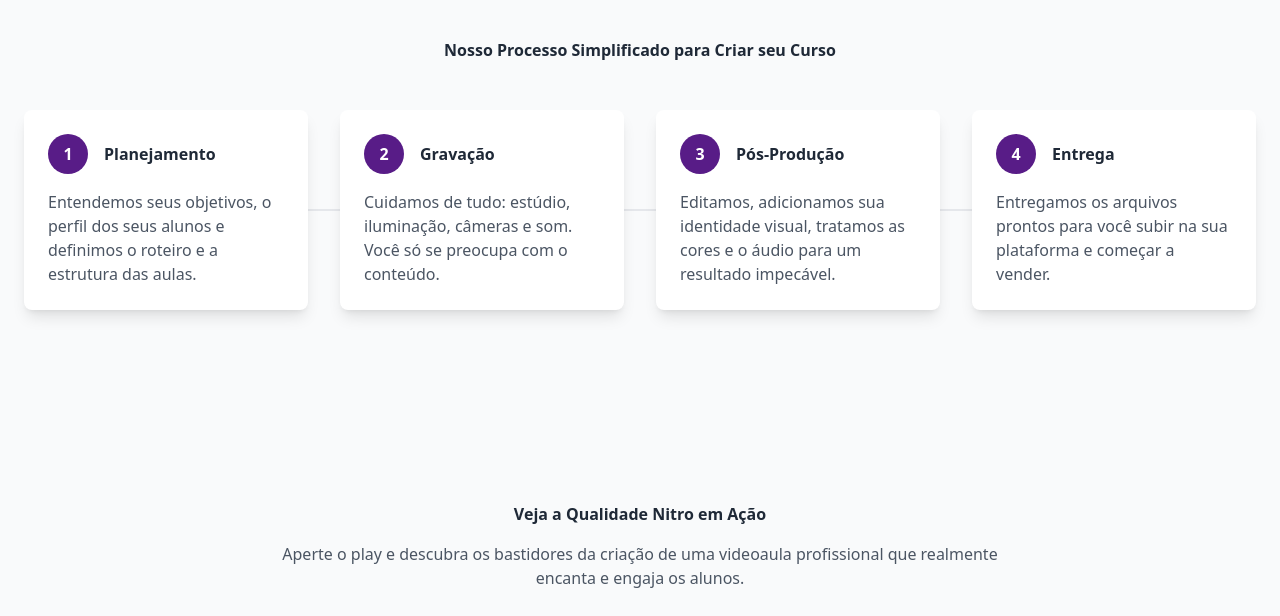
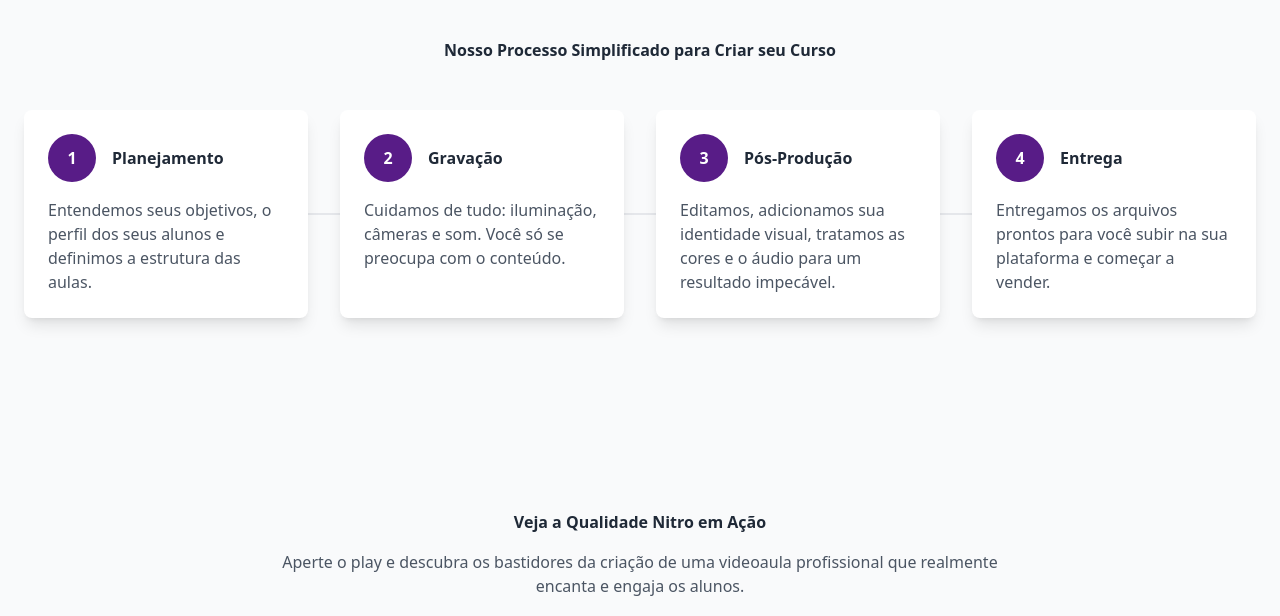
Before and after one commit to andressamelo/nitro, an Astro site: page /videoaulas in a window 1280 px wide. Shown: the part 940-1556 px from the top of the page. Built offline with nearby package versions, Linux system fonts and the light colour scheme; Astro itself is replaced by a stand-in of ours; what tailwindcss-fluid-type would draw is missing.

Commit message:
style: melhora layout dos círculos numerados nos steps

```diff
--- a/src/pages/videoaulas.astro
+++ b/src/pages/videoaulas.astro
@@ -136,19 +136,31 @@ const description = "Transforme seu conhecimento em um curso online de sucesso.
                     <div class="grid grid-cols-1 md:grid-cols-4 gap-8 text-left relative">
                         <div class="hidden md:block absolute top-1/2 left-0 w-full h-0.5 bg-gray-200" style="transform: translateY(-50%); z-index: 0;"></div>
                         <div class="bg-white p-6 rounded-lg shadow-lg z-10">
-                            <div class="flex items-center mb-4"><div class="custom-purple-600 text-white rounded-full h-10 w-10 flex items-center justify-center font-bold text-xl mr-4">1</div><h3 class="text-xl font-bold text-gray-800">Planejamento</h3></div>
-                            <p class="text-gray-600">Entendemos seus objetivos, o perfil dos seus alunos e definimos o roteiro e a estrutura das aulas.</p>
+                            <div class="flex items-center gap-4 mb-4">
+                                <div class="custom-purple-600 text-white rounded-full h-12 w-12 flex items-center justify-center font-bold text-lg shrink-0">1</div>
+                                <h3 class="text-xl font-bold text-gray-800">Planejamento</h3>
+                            </div>
+                            <p class="text-gray-600">Entendemos seus objetivos, o perfil dos seus alunos e definimos a estrutura das aulas.</p>
                         </div>
                         <div class="bg-white p-6 rounded-lg shadow-lg z-10">
-                            <div class="flex items-center mb-4"><div class="custom-purple-600 text-white rounded-full h-10 w-10 flex items-center justify-center font-bold text-xl mr-4">2</div><h3 class="text-xl font-bold text-gray-800">Gravação</h3></div>
-                            <p class="text-gray-600">Cuidamos de tudo: estúdio, iluminação, câmeras e som. Você só se preocupa com o conteúdo.</p>
+                            <div class="flex items-center gap-4 mb-4">
+                                <div class="custom-purple-600 text-white rounded-full h-12 w-12 flex items-center justify-center font-bold text-lg shrink-0">2</div>
+                                <h3 class="text-xl font-bold text-gray-800">Gravação</h3>
+                            </div>
+                            <p class="text-gray-600">Cuidamos de tudo: iluminação, câmeras e som. Você só se preocupa com o conteúdo.</p>
                         </div>
                         <div class="bg-white p-6 rounded-lg shadow-lg z-10">
-                            <div class="flex items-center mb-4"><div class="custom-purple-600 text-white rounded-full h-10 w-10 flex items-center justify-center font-bold text-xl mr-4">3</div><h3 class="text-xl font-bold text-gray-800">Pós-Produção</h3></div>
+                            <div class="flex items-center gap-4 mb-4">
+                                <div class="custom-purple-600 text-white rounded-full h-12 w-12 flex items-center justify-center font-bold text-lg shrink-0">3</div>
+                                <h3 class="text-xl font-bold text-gray-800">Pós-Produção</h3>
+                            </div>
                             <p class="text-gray-600">Editamos, adicionamos sua identidade visual, tratamos as cores e o áudio para um resultado impecável.</p>
                         </div>
                         <div class="bg-white p-6 rounded-lg shadow-lg z-10">
-                            <div class="flex items-center mb-4"><div class="custom-purple-600 text-white rounded-full h-10 w-10 flex items-center justify-center font-bold text-xl mr-4">4</div><h3 class="text-xl font-bold text-gray-800">Entrega</h3></div>
+                            <div class="flex items-center gap-4 mb-4">
+                                <div class="custom-purple-600 text-white rounded-full h-12 w-12 flex items-center justify-center font-bold text-lg shrink-0">4</div>
+                                <h3 class="text-xl font-bold text-gray-800">Entrega</h3>
+                            </div>
                             <p class="text-gray-600">Entregamos os arquivos prontos para você subir na sua plataforma e começar a vender.</p>
                         </div>
                     </div>
```
